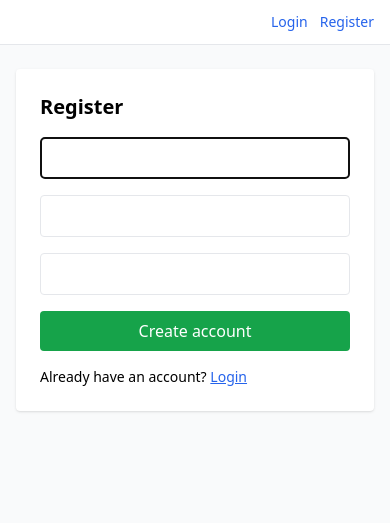
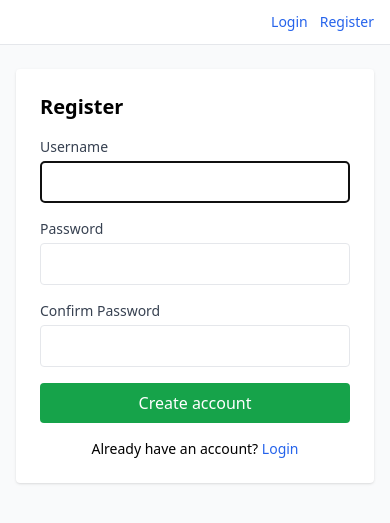
Before and after one commit to ahmadfaraz2/POS-prime-tyresV2, a Django app: page /accounts/register/ in a window 390 px wide. Shown: the top 523 px of the page. Run offline with Django 5.2, Linux system fonts and the light colour scheme; some libraries are stand-ins or nearby versions.

Commit message:
make it responsive

```diff
--- a/accounts/templates/accounts/register.html
+++ b/accounts/templates/accounts/register.html
@@ -7,12 +7,35 @@
   <form method="post">
     {% csrf_token %}
     <div class="space-y-4">
-      {{ form.username|add_class:"w-full border rounded px-3 py-2" }}
-      {{ form.password1|add_class:"w-full border rounded px-3 py-2" }}
-      {{ form.password2|add_class:"w-full border rounded px-3 py-2" }}
+      <div>
+        <label for="{{ form.username.id_for_label }}" class="block text-sm font-medium text-gray-700 mb-1">Username</label>
+        {{ form.username|add_class:"w-full border rounded px-3 py-2" }}
+        {% if form.username.errors %}
+          <p class="text-red-600 text-sm mt-1">{{ form.username.errors.0 }}</p>
+        {% endif %}
+      </div>
+      <div>
+        <label for="{{ form.password1.id_for_label }}" class="block text-sm font-medium text-gray-700 mb-1">Password</label>
+        {{ form.password1|add_class:"w-full border rounded px-3 py-2" }}
+        {% if form.password1.errors %}
+          <p class="text-red-600 text-sm mt-1">{{ form.password1.errors.0 }}</p>
+        {% endif %}
+      </div>
+      <div>
+        <label for="{{ form.password2.id_for_label }}" class="block text-sm font-medium text-gray-700 mb-1">Confirm Password</label>
+        {{ form.password2|add_class:"w-full border rounded px-3 py-2" }}
+        {% if form.password2.errors %}
+          <p class="text-red-600 text-sm mt-1">{{ form.password2.errors.0 }}</p>
+        {% endif %}
+      </div>
     </div>
-    <button type="submit" class="mt-4 w-full bg-green-600 text-white px-4 py-2 rounded">Create account</button>
+    {% if form.non_field_errors %}
+      <div class="mt-4 p-3 bg-red-100 border border-red-400 text-red-700 rounded">
+        {{ form.non_field_errors.0 }}
+      </div>
+    {% endif %}
+    <button type="submit" class="mt-4 w-full bg-green-600 text-white px-4 py-2 rounded hover:bg-green-700">Create account</button>
   </form>
-  <p class="text-sm mt-4">Already have an account? <a href="{% url 'accounts:login' %}" class="text-blue-600 underline">Login</a></p>
+  <p class="text-sm mt-4 text-center">Already have an account? <a href="{% url 'accounts:login' %}" class="text-blue-600 hover:underline">Login</a></p>
 </div>
 {% endblock %}
--- a/sales/templates/sales/installment_list.html
+++ b/sales/templates/sales/installment_list.html
@@ -4,8 +4,9 @@
 {% block content %}
 <h1 class="text-2xl font-semibold mb-4">Installment Plans</h1>
 <div class="bg-white rounded shadow overflow-hidden">
-  <table class="w-full">
-    <thead class="bg-gray-50">
+  <div class="overflow-x-auto">
+    <table class="w-full">
+      <thead class="bg-gray-50">
       <tr>
         <th class="text-left p-3">Sale #</th>
         <th class="text-left p-3">Customer</th>
@@ -38,6 +39,7 @@
       {% endfor %}
     </tbody>
   </table>
+  </div>
 </div>
 <!-- Pagination -->
 <div class="mt-6 flex justify-center gap-2">
--- a/sales/templates/sales/receipt_print.html
+++ b/sales/templates/sales/receipt_print.html
@@ -298,7 +298,7 @@
       <div class="header">
         <h1>SALES RECEIPT</h1>
         <div class="company-info">
-          Your Company Name | Address Line 1, City | Phone: (123) 456-7890 | Email: info@company.com
+          Prime Tyres | Address Line 1, City | Phone: (123) 456-7890 | Email: info@company.com
         </div>
       </div>
 
@@ -316,7 +316,6 @@
           <div class="value">{{ sale.customer.name }}</div>
           <div class="label" style="margin-top: 10px;">Contact:</div>
           <div class="value">{{ sale.customer.phone }}</div>
-          <div class="value">{{ sale.customer.email }}</div>
         </div>
         <div class="section">
           <div class="label">Payment Type:</div>
--- a/templates/base.html
+++ b/templates/base.html
@@ -11,7 +11,8 @@
 </head>
 <body class="bg-gray-50 min-h-screen">
   <div class="flex min-h-screen">
-    <!-- Sidebar -->
+    <!-- Sidebar Desktop -->
+    {% if request.user.is_authenticated %}
     <aside class="w-64 bg-white border-r hidden md:block">
       <div class="p-4 font-semibold text-xl">ShopProject</div>
       <nav class="p-2 space-y-1">
@@ -23,15 +24,48 @@
       </nav>
     </aside>
 
+    <!-- Mobile Sidebar -->
+    <div id="mobileSidebar" class="fixed inset-0 z-50 md:hidden hidden">
+      <!-- Backdrop -->
+      <div id="sidebarBackdrop" class="absolute inset-0 bg-black bg-opacity-50"></div>
+
+      <!-- Sidebar content -->
+      <aside class="absolute top-0 left-0 w-64 h-full bg-white border-r shadow-xl transform transition-transform duration-300 -translate-x-full" id="sidebarContent">
+        <div class="p-4 flex items-center justify-between border-b">
+          <span class="font-semibold text-xl">ShopProject</span>
+          <button id="closeSidebar" class="p-1 rounded hover:bg-gray-100">
+            <svg class="w-6 h-6" fill="none" stroke="currentColor" viewBox="0 0 24 24">
+              <path stroke-linecap="round" stroke-linejoin="round" stroke-width="2" d="M6 18L18 6M6 6l12 12"></path>
+            </svg>
+          </button>
+        </div>
+        <nav class="p-2 space-y-1">
+          <a href="{% url 'dashboard:dashboard_view' %}" class="block px-3 py-2 rounded hover:bg-gray-100">Dashboard</a>
+          <a href="{% url 'products:product_list' %}" class="block px-3 py-2 rounded hover:bg-gray-100">Products</a>
+          <a href="{% url 'customers:customer_list' %}" class="block px-3 py-2 rounded hover:bg-gray-100">Customers</a>
+          <a href="{% url 'sales:sale_list' %}" class="block px-3 py-2 rounded hover:bg-gray-100">Sales</a>
+          <a href="{% url 'sales:installment_list' %}" class="block px-3 py-2 rounded hover:bg-gray-100">Installments</a>
+        </nav>
+      </aside>
+    </div>
+    {% endif %}
+
     <!-- Main content -->
     <div class="flex-1 flex flex-col">
       <!-- Top Nav -->
       <header class="bg-white border-b">
         <div class="mx-auto max-w-7xl px-4 py-3 flex items-center justify-between">
-          <div class="md:hidden">
-            <!-- Mobile menu toggle placeholder -->
+          <div class="flex items-center gap-3">
+            <!-- Hamburger Menu Button -->
+            {% if request.user.is_authenticated %}
+            <button id="hamburgerBtn" class="md:hidden p-2 rounded hover:bg-gray-100">
+              <svg class="w-6 h-6" fill="none" stroke="currentColor" viewBox="0 0 24 24">
+                <path stroke-linecap="round" stroke-linejoin="round" stroke-width="2" d="M4 6h16M4 12h16M4 18h16"></path>
+              </svg>
+            </button>
+            {% endif %}
+            <div class="text-lg font-medium">{% block header_title %}{% endblock %}</div>
           </div>
-          <div class="text-lg font-medium">{% block header_title %}{% endblock %}</div>
           <div class="flex items-center gap-3">
             {% if request.user.is_authenticated %}
               <span class="text-sm text-gray-600">Hi, {{ request.user.username }}</span>
@@ -62,6 +96,36 @@
     </div>
   </div>
 
+  <script>
+    // Mobile sidebar toggle functionality
+    const hamburgerBtn = document.getElementById('hamburgerBtn');
+    const mobileSidebar = document.getElementById('mobileSidebar');
+    const sidebarContent = document.getElementById('sidebarContent');
+    const closeSidebar = document.getElementById('closeSidebar');
+    const sidebarBackdrop = document.getElementById('sidebarBackdrop');
+
+    if (hamburgerBtn) {
+      // Open sidebar
+      hamburgerBtn.addEventListener('click', () => {
+        mobileSidebar.classList.remove('hidden');
+        setTimeout(() => {
+          sidebarContent.classList.remove('-translate-x-full');
+        }, 10);
+      });
+
+      // Close sidebar
+      const closeSidebarHandler = () => {
+        sidebarContent.classList.add('-translate-x-full');
+        setTimeout(() => {
+          mobileSidebar.classList.add('hidden');
+        }, 300);
+      };
+
+      closeSidebar.addEventListener('click', closeSidebarHandler);
+      sidebarBackdrop.addEventListener('click', closeSidebarHandler);
+    }
+  </script>
+
   {% block extra_js %}{% endblock %}
 </body>
 </html>
```
Also changed, not shown: accounts/templates/accounts/login.html (+21 -4 lines), shopproject/db.sqlite3.
